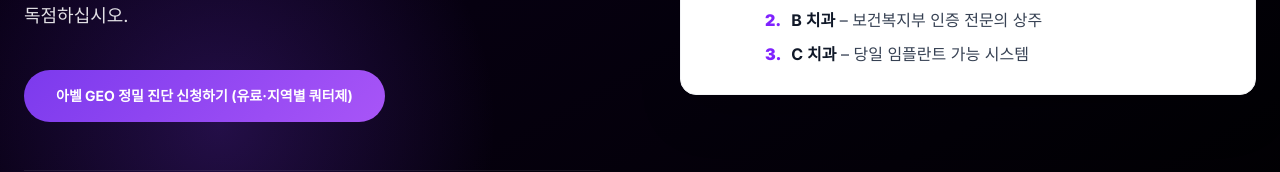
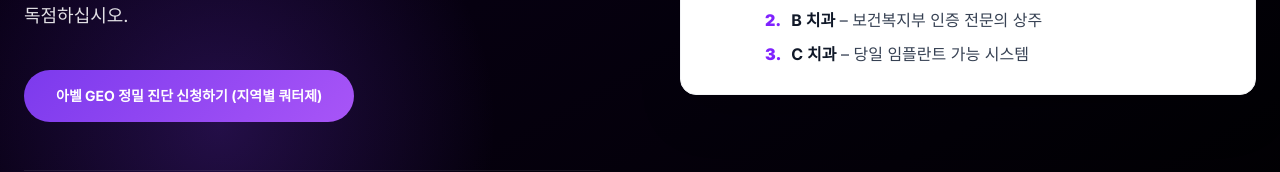
Before and after one commit to abelai-korea/abel-hompage, a Next.js app: page / in a window 1280 px wide. Shown: the part 530-702 px from the top of the page. Built offline with nearby package versions, Linux system fonts and the light colour scheme.

Commit message:
Remove "유료" from hero CTA button text

```diff
--- a/app/page.tsx
+++ b/app/page.tsx
@@ -71,7 +71,7 @@ export default function HomePage() {
                 className="inline-block px-8 py-4 rounded-full text-white font-bold text-sm transition-all hover:opacity-90 hover:scale-[1.02]"
                 style={{ background: 'linear-gradient(135deg, #7c3aed 0%, #a855f7 100%)' }}
               >
-                아벨 GEO 정밀 진단 신청하기 (유료·지역별 쿼터제)
+                아벨 GEO 정밀 진단 신청하기 (지역별 쿼터제)
               </Link>
 
               {/* 스탯 행 */}
```
